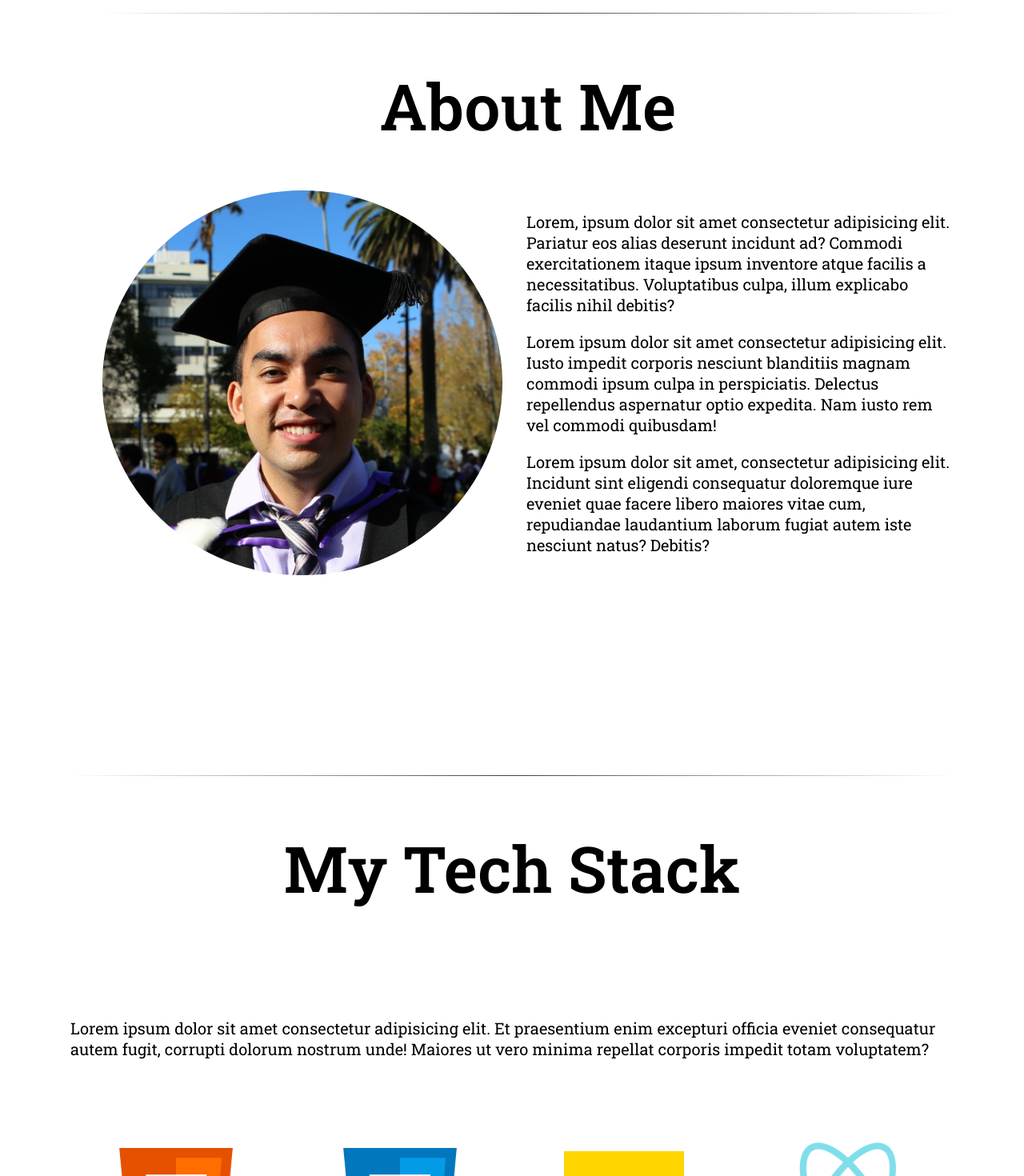
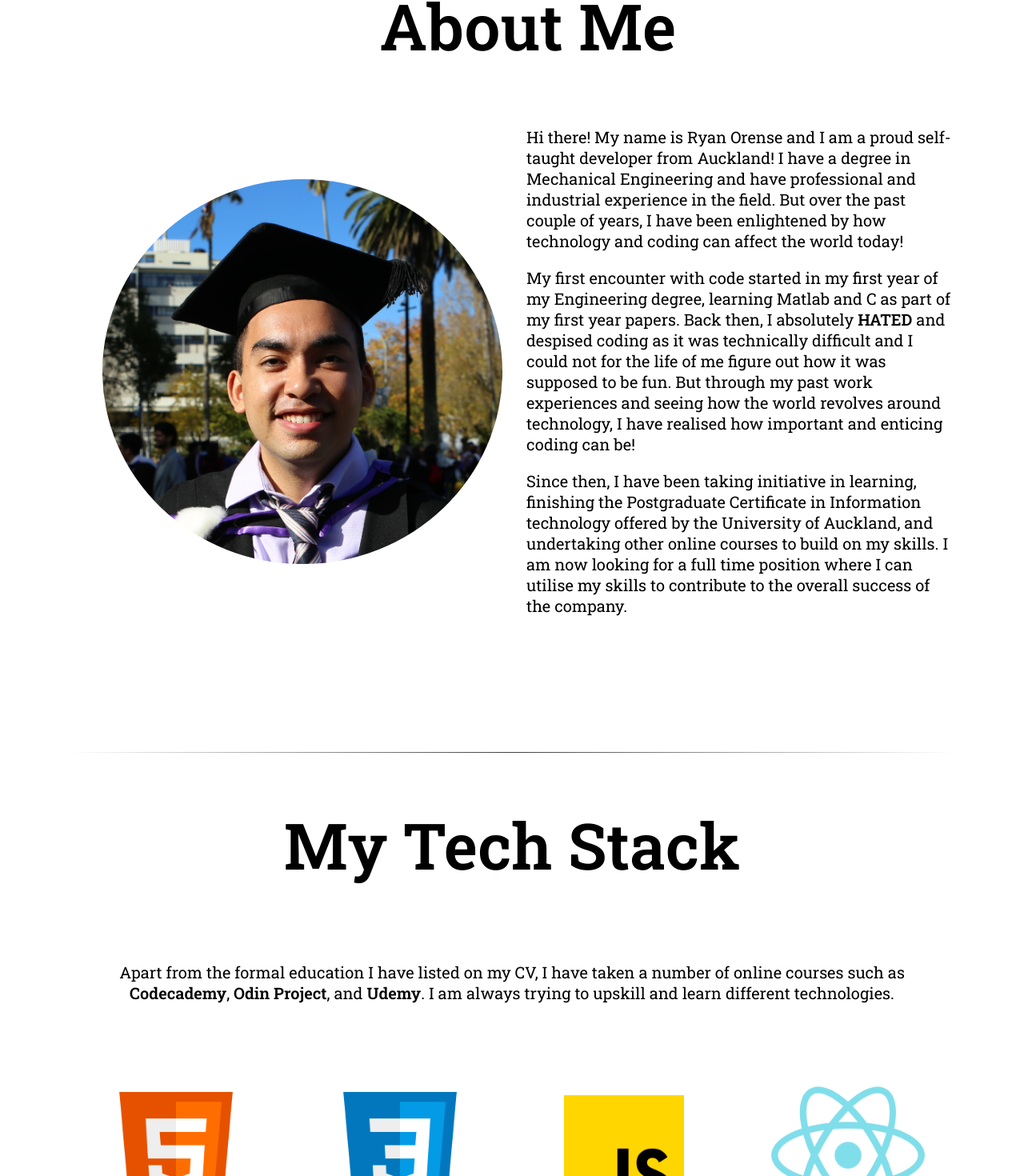
Before and after one commit to rorense/portfolio-website, a React (Create React App) app in the folder portfolio/: page / in a window 1280 px wide. Shown: the part 819-2289 px from the top of the page at 80% size. Built offline with nearby package versions, Linux system fonts and the light colour scheme.

Commit message:
Added text

```diff
--- a/portfolio/src/Component/About/About.module.css
+++ b/portfolio/src/Component/About/About.module.css
@@ -1,5 +1,5 @@
 .about {
-    margin: 80px 80px 250px 120px;
+    margin: 80px 80px 150px 120px;
 }
 
 .title {
@@ -29,7 +29,7 @@
     justify-content: center;
     text-transform: lowercase;
     font-size: 80px;
-    margin-bottom: 250px;
+    margin-bottom: 150px;
     margin-left: 20px;
     text-align: center;
 }
@@ -73,6 +73,7 @@
     .content {
         display: block;
         justify-content: center;
+        text-align: center;
     }
 }
 
--- a/portfolio/src/Component/About/About.tsx
+++ b/portfolio/src/Component/About/About.tsx
@@ -16,15 +16,19 @@ export const About: React.FC = () => {
           <img src="/photo/ryan_photo.JPG" alt="That's me!"/>
         </div>
         <div className={about.about_me}>
-          <p>Lorem, ipsum dolor sit amet consectetur adipisicing elit. Pariatur eos alias deserunt incidunt ad?
-            Commodi exercitationem itaque ipsum inventore atque facilis a necessitatibus. Voluptatibus culpa,
-            illum explicabo facilis nihil debitis?</p>
-          <p>Lorem ipsum dolor sit amet consectetur adipisicing elit. Iusto impedit corporis nesciunt blanditiis
-            magnam commodi ipsum culpa in perspiciatis. Delectus repellendus aspernatur optio expedita. Nam iusto rem
-            vel commodi quibusdam!</p>
-          <p>Lorem ipsum dolor sit amet, consectetur adipisicing elit. Incidunt sint eligendi consequatur doloremque
-            iure eveniet quae facere libero maiores vitae cum, repudiandae laudantium laborum fugiat autem iste nesciunt
-            natus? Debitis?</p>
+          <p>Hi there! My name is Ryan Orense and I am a proud self-taught developer from Auckland! I have a degree in Mechanical
+            Engineering and have professional and industrial experience in the field. But over the past couple of years, I have been enlightened
+            by how technology and coding can affect the world today!
+          </p>
+          <p>My first encounter with code started in my first year of my Engineering degree, learning Matlab and C as part of my
+            first year papers. Back then, I absolutely <b>HATED</b> and despised coding as it was technically difficult and I could not for the life of me figure out
+            how it was supposed to be fun. But through my past work experiences and seeing how the world revolves around technology,
+            I have realised how important and enticing coding can be!
+          </p>
+          <p>Since then, I have been taking initiative in learning, finishing the Postgraduate Certificate in Information technology
+            offered by the University of Auckland, and undertaking other online courses to build on my skills. I am now looking for a
+            full time position where I can utilise my skills to contribute to the overall success of the company.
+          </p>
         </div>
       </div>
     </div>
--- a/portfolio/src/Component/Card/Card.module.css
+++ b/portfolio/src/Component/Card/Card.module.css
@@ -13,6 +13,8 @@
 @media screen and (max-width: 1000px) {
     .card {
         display: block;
+        text-align: center;
+        justify-content: center;
     }
 
     .card_left > img  {
@@ -23,6 +25,7 @@
 .card_right {
     display: flex;
     flex-direction: column;
+    max-width: 300px;
 }
 
 .card_left {
@@ -62,9 +65,9 @@
     display: flex;
     justify-content: center;
     color: black;
-    margin-top: 100px;
+    margin-top: 50px;
 }
 
 .git {
-    font-size: 80px;
+    font-size: 70px;
 }
--- a/portfolio/src/Component/Footer/Footer.tsx
+++ b/portfolio/src/Component/Footer/Footer.tsx
@@ -16,10 +16,10 @@ export const Footer: React.FC = () => {
       </div>
       <div className={footer.right}>
         <div className={footer.icons}>
-          <Link className={footer.icon} to="https://github.com/rorense" target='_blank'><GitHubIcon /></Link>
-          <Link className={footer.icon} to="https://www.linkedin.com/in/ryan-orense/" target='_blank'><LinkedInIcon /></Link>
-          <Link className={footer.icon} to="mailto:rkorense@gmail.com" ><EmailIcon  /></Link>
-          <Link className={footer.icon} to={ exampleCV }  download="Ryan Orense CV" target="_blank" rel="noreferrer"><DescriptionIcon /></Link>
+          <Link className={footer.icon} to="https://github.com/rorense" target='_blank' title='GitHub'><GitHubIcon /></Link>
+          <Link className={footer.icon} to="https://www.linkedin.com/in/ryan-orense/" target='_blank' title='LinkedIn'><LinkedInIcon /></Link>
+          <Link className={footer.icon} to="mailto:rkorense@gmail.com" title='Email'><EmailIcon  /></Link>
+          <Link className={footer.icon} to={ exampleCV }  download="Ryan Orense CV" target="_blank" rel="noreferrer" title='Download CV'><DescriptionIcon /></Link>
         </div>
       </div>
     </div>
--- a/portfolio/src/Component/Header/Header.tsx
+++ b/portfolio/src/Component/Header/Header.tsx
@@ -17,9 +17,9 @@ export const Header: React.FC = () => {
         <Link className={header.link} to="#stack">Stack</Link>
         <Link className={header.link} to="#projects">Projects</Link>
         <Link className={header.link} to="#contact">Contact</Link>
-        <Link className={header.link} to="https://github.com/rorense" target='_blank'><GitHubIcon /></Link>
-        <Link className={header.link} to="https://www.linkedin.com/in/ryan-orense/" target='_blank'><LinkedInIcon /></Link>
-        <Link className={header.link} to={ exampleCV }  download="Ryan Orense CV" target="_blank" rel="noreferrer"><DescriptionIcon /></Link>
+        <Link className={header.link} to="https://github.com/rorense" target='_blank' title='GitHub'><GitHubIcon /></Link>
+        <Link className={header.link} to="https://www.linkedin.com/in/ryan-orense/" target='_blank' title='LinkedIn'><LinkedInIcon /></Link>
+        <Link className={header.link} to={ exampleCV }  download="Ryan Orense CV" target="_blank" rel="noreferrer" title='Download CV'><DescriptionIcon /></Link>
       </div>
     </div>
   )
--- a/portfolio/src/Component/Projects/Projects.tsx
+++ b/portfolio/src/Component/Projects/Projects.tsx
@@ -14,7 +14,10 @@ export const Projects: React.FC = () => {
         img1='/screenshot/commerce1.png'
         img2='/screenshot/commerce2.png'
         title='E-Commerice Site'
-        desc="This is a website ghghghghhghghghghghghghghghhghg"
+        desc="A simple e-commerce website where users can browse and add items to cart for shopping.
+        Front-end created using React with back-end database using Strapi API. Other notable tech stack
+        used were CSS flexbox, Redux. Currently under development with a feature being able to use online
+        payments and checkout using Stripe API."
         link='https://ryandevshop.tech/'
         gitlink='https://github.com/rorense/ecommerce'
         key={ 1 }/>
@@ -23,7 +26,9 @@ export const Projects: React.FC = () => {
         img1='/screenshot/Rbook1.png'
         img2="/screenshot/Rbook2.png"
         title='R Book'
-        desc='This is my version of facebook.'
+        desc='This is my version clone of the popular social network site, facebook. Front-end created using React and back-end with
+        Google Firebase. With Firebase, I incorporated both Google Authetication and Database management, as well as hosting. React
+        Context API for State Management. Users can submit posts and the feed gets updated accordingly.'
         link='https://r-book-e7c62.web.app/'
         gitlink='https://github.com/rorense/Facebook_Clone'
         key={ 2 }
@@ -33,8 +38,10 @@ export const Projects: React.FC = () => {
         img1='/screenshot/jamming1.png'
         img2='/screenshot/jamming2.png'
         title='Spotify Jamming'
-        desc='This is a facebook clone'
-        link=''
+        desc="A spotify playlist making app. Users are able to search different songs and add them all to playlist which will be
+        added to the user's Spotify account. Front-end created using React and utilised the Spotify API to search songs and get
+        user information"
+        link='https://rorense.github.io/spotify-jamming/'
         gitlink='https://github.com/rorense/spotify-jamming'
         key={ 3 }
       />
--- a/portfolio/src/Component/Stack/Stack.module.css
+++ b/portfolio/src/Component/Stack/Stack.module.css
@@ -19,7 +19,7 @@
 
 .title {
     text-align: center;
-    margin-bottom: 80px;
+    margin-bottom: 40px;
     display: flex;
     justify-content: center;
     font-size: 40px;
@@ -43,10 +43,11 @@
 .stack {
     justify-content: center;
     margin: 25px 80px;
-    margin-bottom: 250px;
+    margin-bottom: 150px;
 }
 
 .desc {
     margin-bottom: 90px;
     font-size: 20px;
+    text-align: center;
 }
--- a/portfolio/src/Component/Stack/Stack.tsx
+++ b/portfolio/src/Component/Stack/Stack.tsx
@@ -8,10 +8,11 @@ export const Stack: React.FC = () => {
       <div className={stack.title}>
         <h1 className={stack.h1}>My Tech Stack</h1>
       </div>
-      <div className={stack.desc}>Lorem ipsum dolor sit amet consectetur adipisicing elit.
-        Et praesentium enim excepturi officia eveniet consequatur autem fugit,
-        corrupti dolorum nostrum unde! Maiores ut vero minima repellat corporis
-        impedit totam voluptatem?</div>
+      <div className={stack.desc}>
+        Apart from the formal education I have listed on my CV, I have taken a number of
+        online courses such as <b>Codecademy</b>, <b>Odin Project</b>, and <b>Udemy</b>.
+        I am always trying to upskill and learn different technologies.
+      </div>
       <div className={stack.icons}>
         <img src="/icons/html.png" title="HTML" alt="" />
         <img src="/icons/css.png" title='CSS' alt="" />
```
